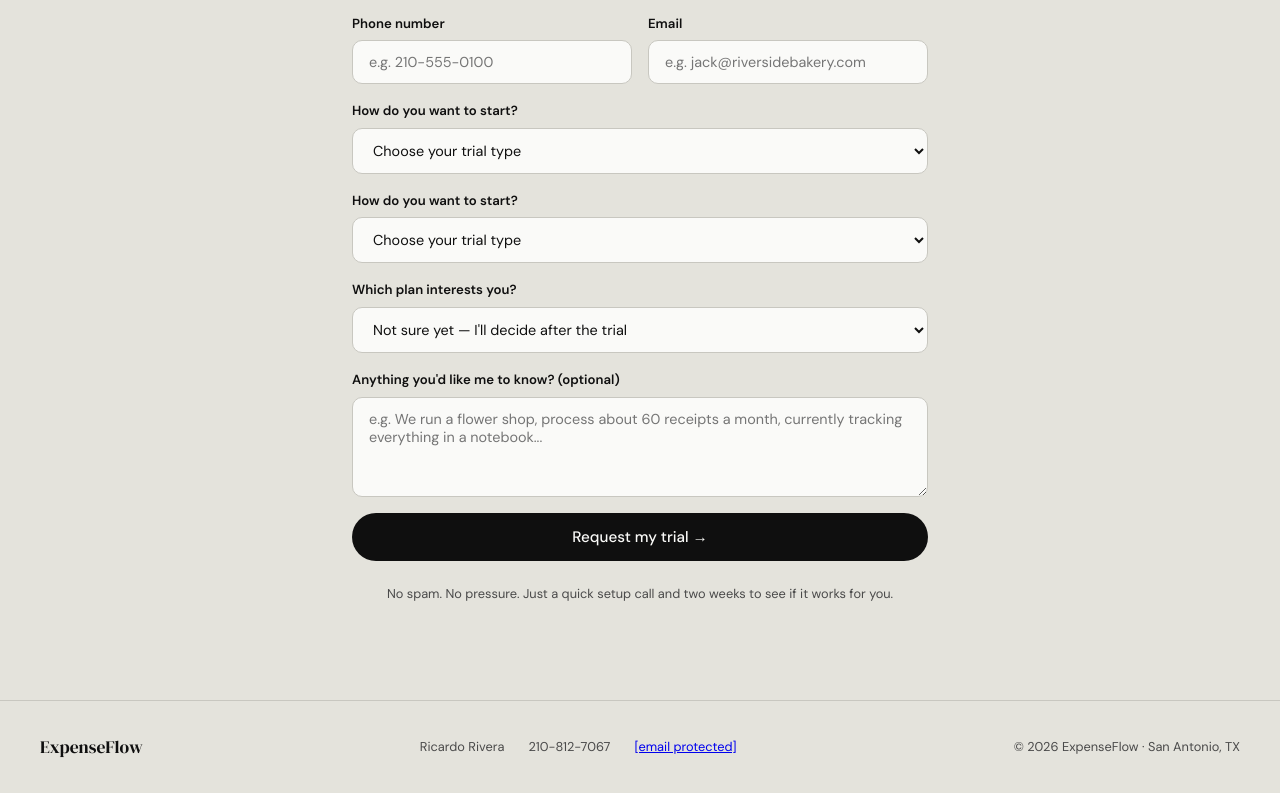
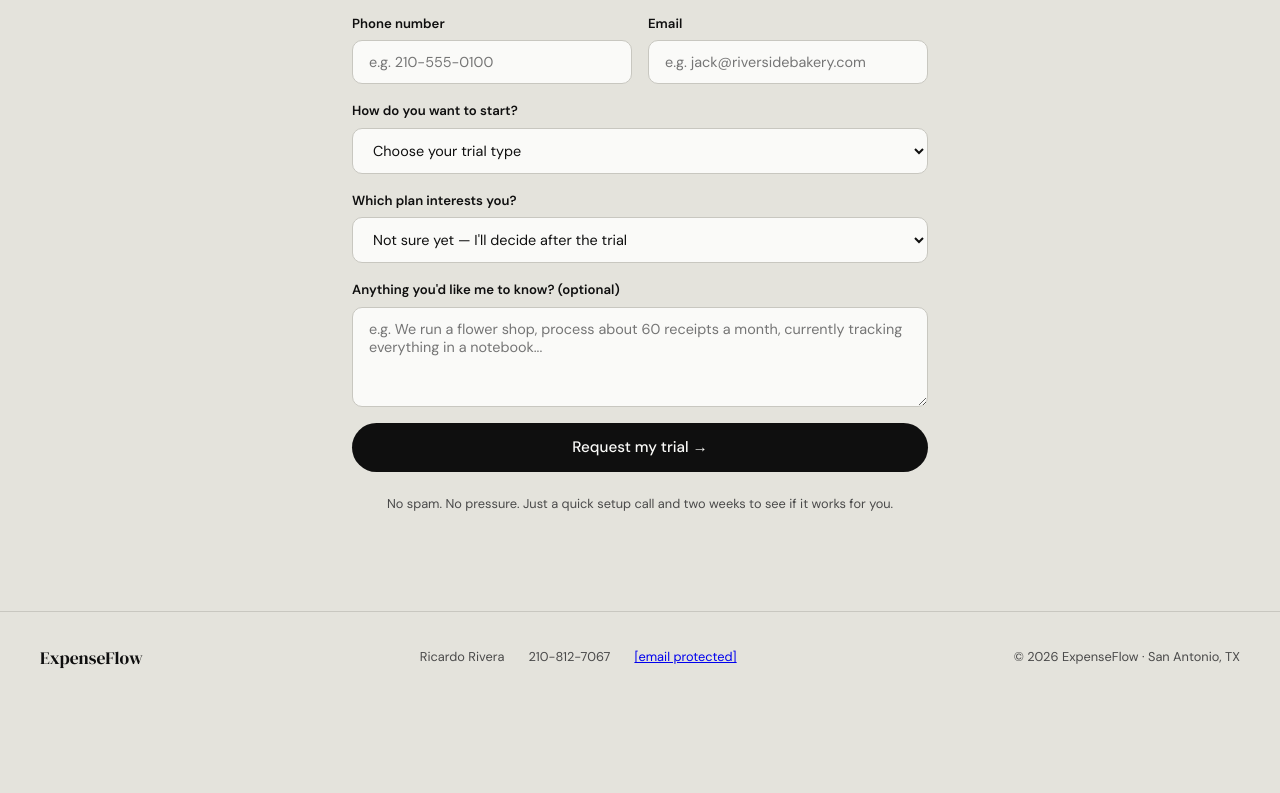
Before and after one commit to R-riveraa/autoexpenseflow, a plain HTML site: page index.html in a window 1280 px wide. Shown: the part 4659-5452 px from the top of the page. After the commit the page ends 5363 px from the top, so only its background shows below. Drawn offline with Linux system fonts and the light colour scheme.

Commit message:
Update index.html

```diff
--- a/index.html
+++ b/index.html
@@ -672,14 +672,6 @@
       </select>
     </div>
     <div class="form-group">
-      <label>How do you want to start?</label>
-      <select name="trial-type">
-        <option value="">Choose your trial type</option>
-        <option value="free">Option A — Free streamlined trial (standard setup)</option>
-        <option value="custom">Option B — Custom onboarding (half setup fee now, full customization)</option>
-      </select>
-    </div>
-    <div class="form-group">
       <label>Which plan interests you?</label>
       <select name="plan">
         <option value="">Not sure yet — I'll decide after the trial</option>
```
